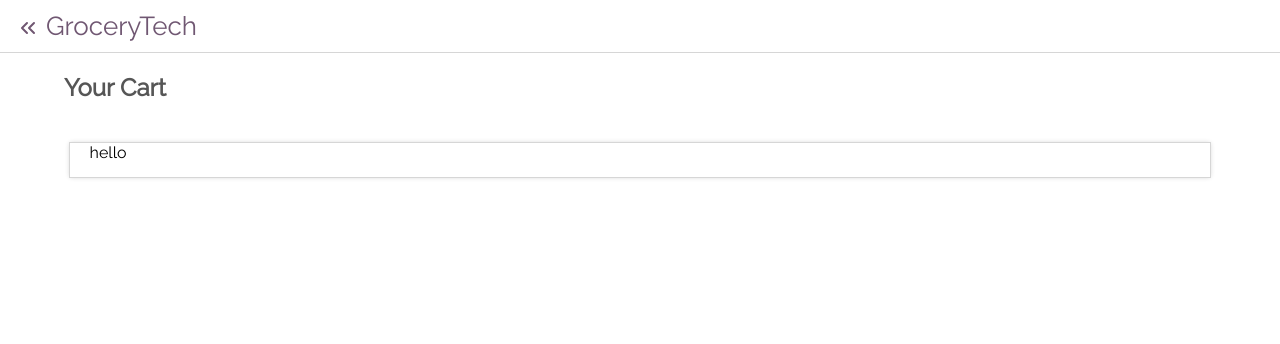
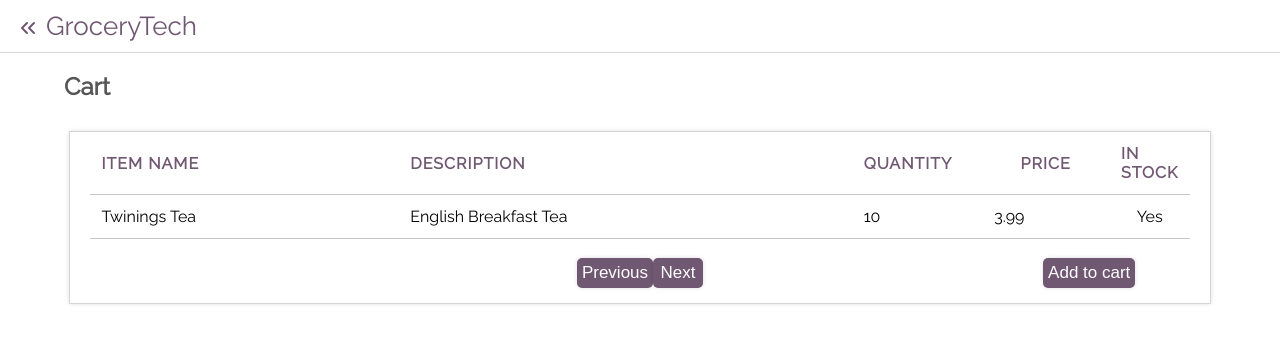
Before and after one commit to adelventura/GroceryTech, a React (Create React App) app in the folder client/: page /store/1/cart in a window 1280 px wide. Shown: the top 344 px of the page. Built offline with nearby package versions, Linux system fonts and the light colour scheme.

Commit message:
cart updates

```diff
--- a/client/src/Model/Cart/CartProvider.tsx
+++ b/client/src/Model/Cart/CartProvider.tsx
@@ -1,4 +1,4 @@
-import React from "react";
+import React, { Component } from "react";
 
 var CART = {
   id: "",
@@ -7,11 +7,11 @@ var CART = {
       id: "",
       quantity: 10,
       item: {
-        id: "",
-        type: "",
-        name: "",
-        description: "",
-        price: 1
+        id: "000",
+        type: "Beverages",
+        name: "Twinings Tea",
+        description: "English Breakfast Tea",
+        price: 3.99
       }
     }
   ]
@@ -60,27 +60,26 @@ interface CartDeleteItemAction {
 
 type CartAction = CartDeleteAction | CartAddItemAction | CartDeleteItemAction;
 
-class CartProvider extends React.Component<
-  {
+class CartProvider extends Component<{
   storeId: string;
   content: (
     cart: Cart,
     update: (action: CartAction) => void
   ) => React.ReactElement;
   placeholder: () => React.ReactElement;
-  },
-  {
-    cart?: Cart;
-  }
-> {
+}> {
+  state: {
+    cart: Cart | null;
+  } = { cart: null };
+
   componentDidMount() {
     setTimeout(() => {
       this.setState({ cart: CART });
-    }, 2000);
+    }, 200);
   }
 
   update = (action: CartAction) => {
-    let { cart } = this.state;
+    let cart = this.state.cart;
     if (!cart) {
       return;
     }
@@ -92,6 +91,7 @@ class CartProvider extends React.Component<
           item: action.item,
           quantity: action.quantity
         });
+        alert(JSON.stringify(cart.items));
         break;
       case "delete":
         cart = {
@@ -121,3 +121,5 @@ class CartProvider extends React.Component<
     }
   }
 }
+
+export default CartProvider;
--- a/client/src/Pages/Buyer/ItemListingPage.js
+++ b/client/src/Pages/Buyer/ItemListingPage.js
@@ -1,12 +1,49 @@
 import React from 'react'
 import FetchItems from '../../Model/FetchItems'
 import Loading from '../../Components/Loading'
+import CartProvider from '../../Model/Cart/CartProvider'
 
 export default class ItemListingPage extends React.Component {
+  state = {
+    selection: {}
+  }
+
+  quantityHandler = item => {
+    return event => {
+      let { selection } = this.state
+      selection[item.id] = {
+        item: item,
+        quantity: event.target.value
+      }
+
+      this.setState({ selection })
+    }
+  }
+
+  updateCart = updater => {
+    return () => {
+      Object.keys(this.state.selection).forEach(key => {
+        const selection = this.state.selection[key]
+
+        updater({
+          type: 'add',
+          quantity: selection.quantity,
+          item: selection.item
+        })
+      })
+    }
+  }
+
   render() {
     const { id, category } = this.props.match.params
     return (
       <React.Fragment>
+        <CartProvider
+          placeholder={() => {
+            return <Loading />
+          }}
+          content={(cart, updater) => {
+            return (
               <FetchItems
                 id={id}
                 category={category}
@@ -37,6 +74,9 @@ export default class ItemListingPage extends React.Component {
                                   <td>
                                     <input
                                       type="number"
+                                      onChange={this.quantityHandler(
+                                        stock.item
+                                      )}
                                       id="quatity"
                                       name="quantity"
                                       min="0"
@@ -95,6 +135,7 @@ export default class ItemListingPage extends React.Component {
                           >
                             <button
                               className="btn"
+                              onClick={this.updateCart(updater)}
                               style={{
                                 display: 'inline-block',
                                 marginLeft: 'auto',
@@ -110,6 +151,9 @@ export default class ItemListingPage extends React.Component {
                   )
                 }}
               />
+            )
+          }}
+        />
       </React.Fragment>
     )
   }
--- a/client/src/Pages/Buyer/ViewCartPage.js
+++ /dev/null
@@ -1,12 +0,0 @@
-import React from 'react'
-
-export default class ViewCartPage extends React.Component {
-  render() {
-    return (
-      <React.Fragment>
-        <h3 className="pageHeader">Your Cart</h3>
-        <div className="tbl-card">hello</div>
-      </React.Fragment>
-    )
-  }
-}
--- /dev/null
+++ b/client/src/Pages/Buyer/ViewCartPage.tsx
@@ -0,0 +1,109 @@
+import React from "react";
+import CartProvider from "../../Model/Cart/CartProvider";
+import Loading from "../../Components/Loading";
+import { RouteComponentProps } from "react-router";
+import Router from "react-router-dom";
+
+type RouteParams = {
+  storeID: string;
+};
+
+interface Props
+  extends RouteComponentProps<RouteParams>,
+    React.Props<RouteParams> {}
+
+export default class ViewCartPage extends React.Component<Props> {
+  render() {
+    const storeID = this.props.match.params.storeID;
+
+    return (
+      <React.Fragment>
+        <CartProvider
+          storeId={storeID}
+          placeholder={() => {
+            return <Loading />;
+          }}
+          content={cart => {
+            return (
+              <div>
+                <br />
+                <span className="pageHeader">Cart </span>
+                <div className="tbl-card">
+                  <table className="tbl">
+                    <thead>
+                      <tr className="table-header">
+                        <th scope="col">Item Name</th>
+                        <th scope="col">Description</th>
+                        <th scope="col">Quantity</th>
+                        <th scope="col">Price</th>
+                        <th scope="col">In Stock</th>
+                      </tr>
+                    </thead>
+                    {cart.items.map(item => {
+                      return (
+                        <tbody>
+                          <tr>
+                            <td>{item.item.name}</td>
+                            <td>{item.item.description}</td>
+                            <td>{item.quantity}</td>
+                            <td>{item.item.price}</td>
+                            <td>{item.quantity > 0 ? "Yes" : "No"}</td>
+                          </tr>
+                        </tbody>
+                      );
+                    })}
+                  </table>
+                  <br />
+                  <div
+                    style={{
+                      width: "90%",
+                      display: "block",
+                      marginLeft: "auto",
+                      marginRight: "auto"
+                    }}
+                  >
+                    <div
+                      style={{
+                        display: "inline-flex",
+                        width: "15%"
+                      }}
+                    />
+                    <div
+                      style={{
+                        display: "inline-flex",
+                        justifyContent: "center",
+                        width: "70%"
+                      }}
+                    >
+                      <button className="btn">Previous</button>
+                      <button className="btn">Next</button>
+                    </div>
+                    <div
+                      style={{
+                        display: "inline-flex",
+                        alignContent: "end",
+                        justifyContent: "end",
+                        width: "15%"
+                      }}
+                    >
+                      <button
+                        className="btn"
+                        style={{
+                          display: "inline-block",
+                          marginLeft: "auto",
+                          marginRight: "0"
+                        }}
+                      >
+                        Add to cart
+                      </button>
+                    </div>
+                  </div>
+                </div>
+              </div>
+            );
+          }}
+        />
+      </React.Fragment>
+    );
+  }
+}
--- a/client/tsconfig.json
+++ b/client/tsconfig.json
@@ -13,7 +13,8 @@
     "resolveJsonModule": true,
     "isolatedModules": true,
     "noEmit": true,
-    "jsx": "preserve"
+    "jsx": "preserve",
+    "strictNullChecks": true
   },
   "include": ["src"]
 }
```
Lines whose indentation alone changed are shown as unchanged.
